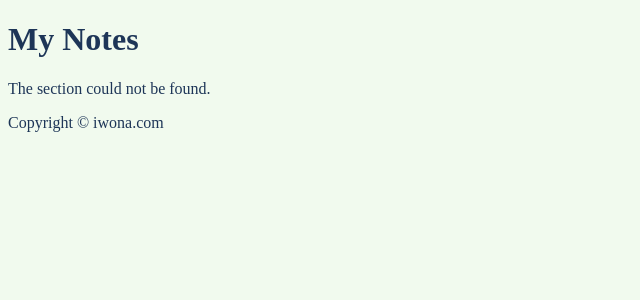
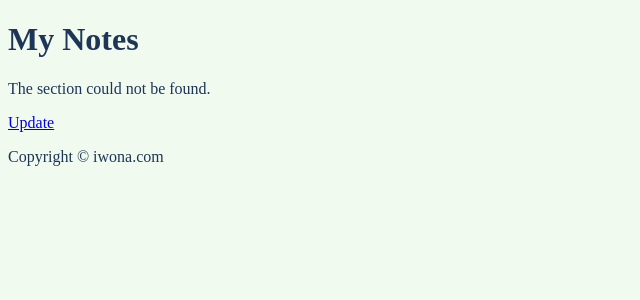
Before and after one commit to dci-dh-python-e21-01/2_16_1_python-basics-django-IwonaZ, a Django app: page /notes/1/ in a window 1280 px wide. Shown: the part 70-370 px from the top of the page, without its empty margins (0-640 px from the left). Run offline with Django 3.2, Linux system fonts and the light colour scheme; data that the repository does not hold is empty.

Commit message:
update note

```diff
--- a/course/notes/templates/notes/section.html
+++ b/course/notes/templates/notes/section.html
@@ -15,6 +15,8 @@
 The section could not be found.
 {% endif %}
 
+<p><a href="{% url 'notes:notes_update' section.id %}">Update</a></p>
+
 {% if previous_section %}
 <a href="{% url 'notes:section_id_view' previous_section.id %}">Previous</a>
 
```
